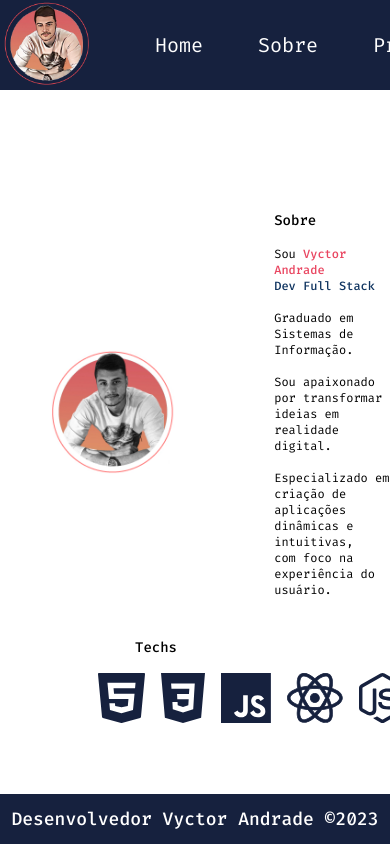
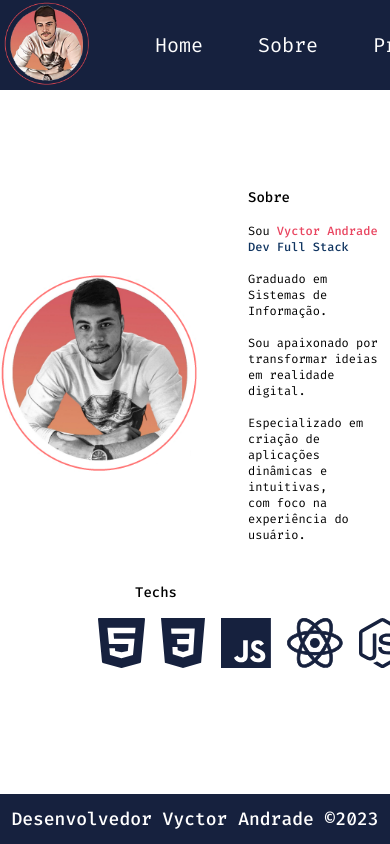
Before and after one commit to vyctorandrade/portfolio, a React (Vite) app: page /sobre in a window 390 px wide. Built offline with nearby package versions, Linux system fonts and the light colour scheme.

Commit message:
Update Sobre.module.css

```diff
--- a/src/pages/Sobre/Sobre.module.css
+++ b/src/pages/Sobre/Sobre.module.css
@@ -64,7 +64,8 @@
 
     .sobre{
         position: fixed;
-        margin: 20%;
+        margin: 10%;
+
 
 
 
@@ -77,6 +78,7 @@
 
         font-size: 12px;
 
+
     }
     .textos h2{
         font-size: 14px;
@@ -84,9 +86,10 @@
     }
 
     .avatar{
-        max-width: 58%;
+
+        width: 200px;
         height: auto;
-        padding-inline: 3.2rem;
+
     }
 
 
```
